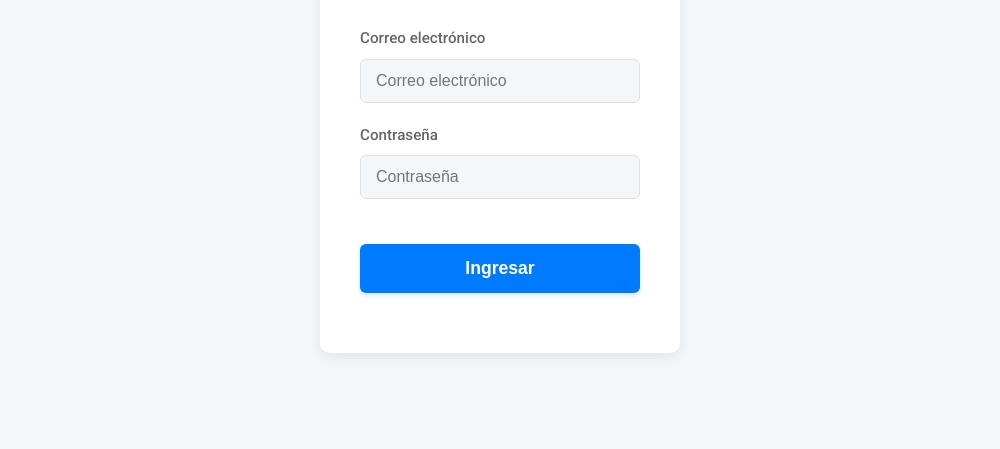
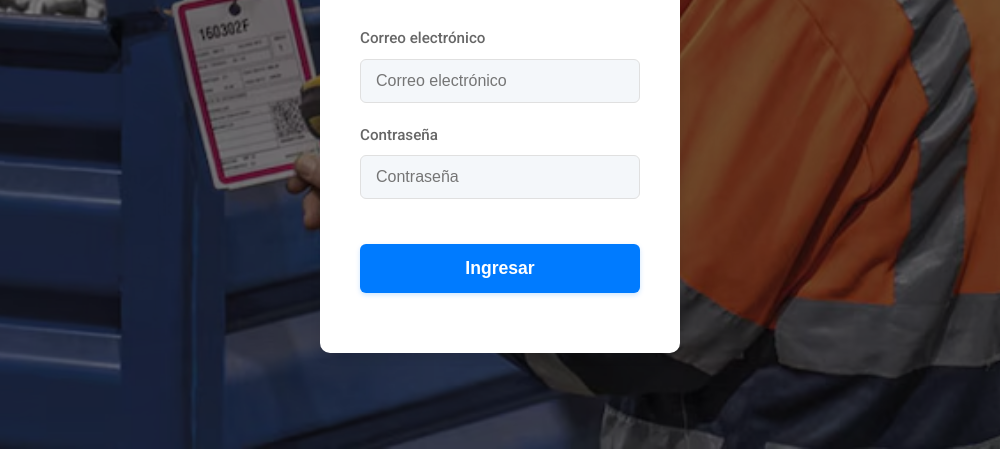
Before and after one commit to D1essss/Capstone-008D, an Electron app: page Proyecto/html/iniciosesion.html in a window 1000 px wide. Shown: the part 351-800 px from the top of the page. Drawn offline with Linux system fonts and the light colour scheme; no server answers.

Commit message:
inisio de sesion lindo
jejeje

```diff
--- a/Proyecto/css/estilo_principal.css
+++ b/Proyecto/css/estilo_principal.css
@@ -651,6 +651,50 @@ body {
     background-color: var(--primary-hover);
     transform: translateY(-1px); /* Efecto sutil de "levantar" */
 }
+
+
+/* ==========================================================================
+   10. ESTILOS PARA EL FONDO DINÁMICO (SLIDESHOW)
+   ========================================================================== */
+
+#background-slideshow {
+  position: fixed; /* Se queda fijo en el fondo */
+  top: 0;
+  left: 0;
+  width: 100vw; /* Ocupa todo el ancho de la ventana */
+  height: 100vh; /* Ocupa todo el alto de la ventana */
+  z-index: -1; /* Lo envía detrás de todo el contenido */
+  overflow: hidden; /* Oculta cualquier desbordamiento */
+}
+
+#background-slideshow::after { /* Filtro oscuro semitransparente */
+  content: '';
+  position: absolute;
+  top: 0;
+  left: 0;
+  width: 100%;
+  height: 100%;
+  background-color: rgba(0, 0, 0, 0.5); /* Negro con 50% de opacidad */
+}
+
+#background-slideshow img {
+  position: absolute;
+  top: 0;
+  left: 0;
+  width: 100%;
+  height: 100%;
+  object-fit: cover; /* Cubre todo el espacio sin deformar la imagen */
+
+  /* Animación de desvanecido */
+  opacity: 0;
+  transition: opacity 1.5s ease-in-out; /* Duración y suavizado de la transición */
+}
+
+/* Esta clase hará visible la imagen activa */
+#background-slideshow img.active {
+  opacity: 1;
+}
+
 /* ==========================================================================
    CCS QUE SE USA PARA LA TABLA DE PRODUCTOS DINÁMICA
    ========================================================================== */
--- a/Proyecto/html/iniciosesion.html
+++ b/Proyecto/html/iniciosesion.html
@@ -13,6 +13,8 @@
     <link rel="stylesheet" href="https://cdnjs.cloudflare.com/ajax/libs/font-awesome/6.0.0-beta3/css/all.min.css">
 </head>
 <body>
+    <div id="background-slideshow">
+    </div>
     <div class="login-wrapper"> <div class="login-container">
             <img src="../IMG/logo qorden.png" alt="Logo de la empresa" class="login-logo">
             <h2 class="login-title">Iniciar Sesión</h2>
--- a/Proyecto/renderer.js
+++ b/Proyecto/renderer.js
@@ -164,3 +164,45 @@ async function crearUsuario(email, password, datosAdicionales) {
     console.error("🔥 Error en el registro completo:", error);
   }
 }
+// en js/renderer.js
+
+// --- LÓGICA PARA EL SLIDESHOW DEL FONDO ---
+document.addEventListener('DOMContentLoaded', () => {
+  // ... (tu código existente del loginBtn va aquí adentro) ...
+
+  const slideshow = document.getElementById('background-slideshow');
+
+  // Lista de tus imágenes. ¡Asegúrate de que las rutas sean correctas!
+  const images = [
+    '../IMG/fondo uno.avif',
+    '../IMG/fondo2.jpeg',
+    '../IMG/fondo3.jpg'
+  ];
+
+  let currentImageIndex = 0;
+
+  // Carga todas las imágenes en el div
+  images.forEach((src, index) => {
+    const img = document.createElement('img');
+    img.src = src;
+    if (index === 0) {
+      img.classList.add('active'); // La primera imagen es visible al inicio
+    }
+    slideshow.appendChild(img);
+  });
+
+  // Cambia la imagen cada 5 segundos
+  setInterval(() => {
+    const allImages = slideshow.querySelectorAll('img');
+
+    // Oculta la imagen actual
+    allImages[currentImageIndex].classList.remove('active');
+
+    // Calcula el índice de la siguiente imagen
+    currentImageIndex = (currentImageIndex + 1) % images.length;
+
+    // Muestra la siguiente imagen
+    allImages[currentImageIndex].classList.add('active');
+
+  }, 5000); // 5000 milisegundos = 5 segundos
+});
```
Also changed, not shown: Proyecto/IMG/fondo uno.avif (added), Proyecto/IMG/fondo2.jpeg (added), Proyecto/IMG/fondo3.jpg (added).
